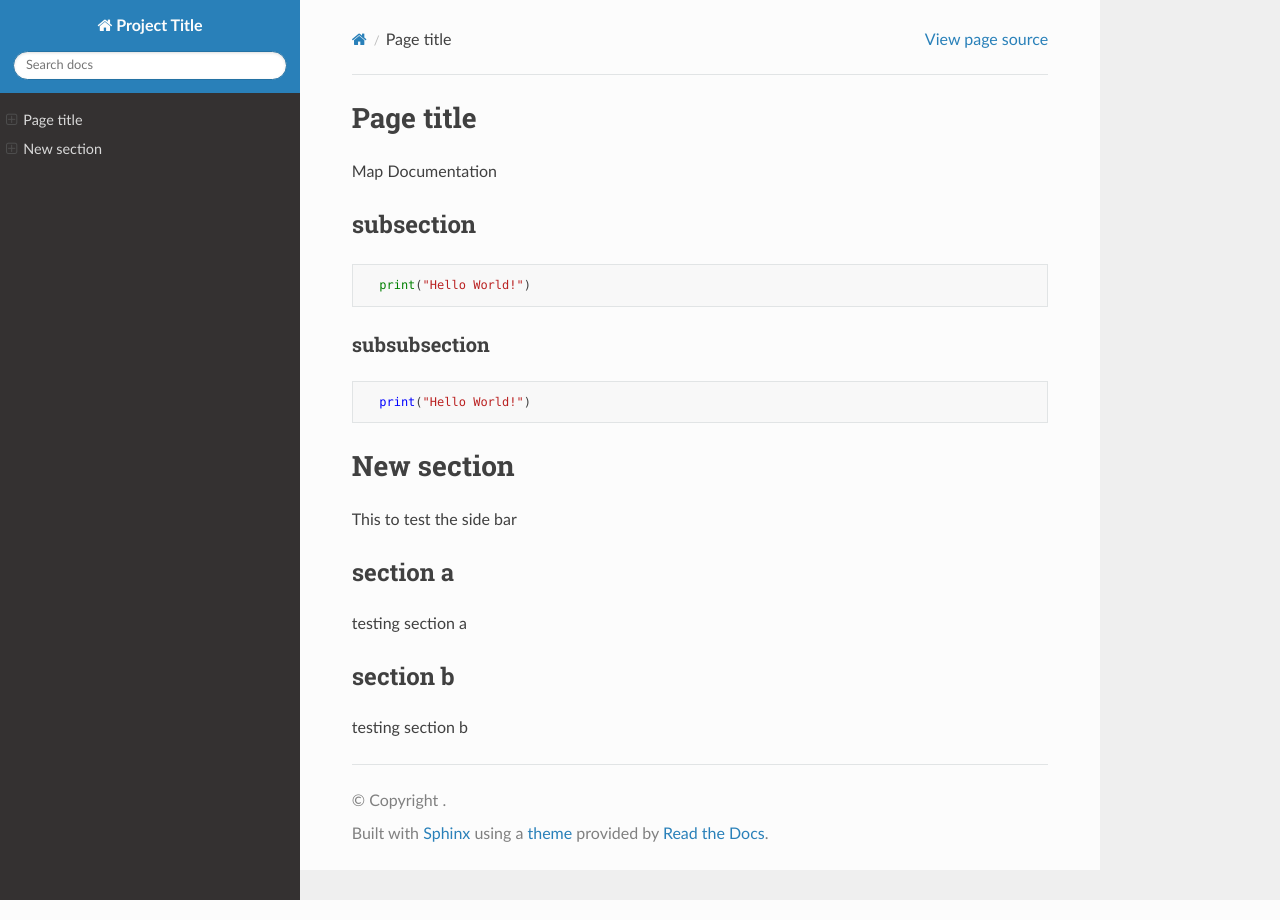
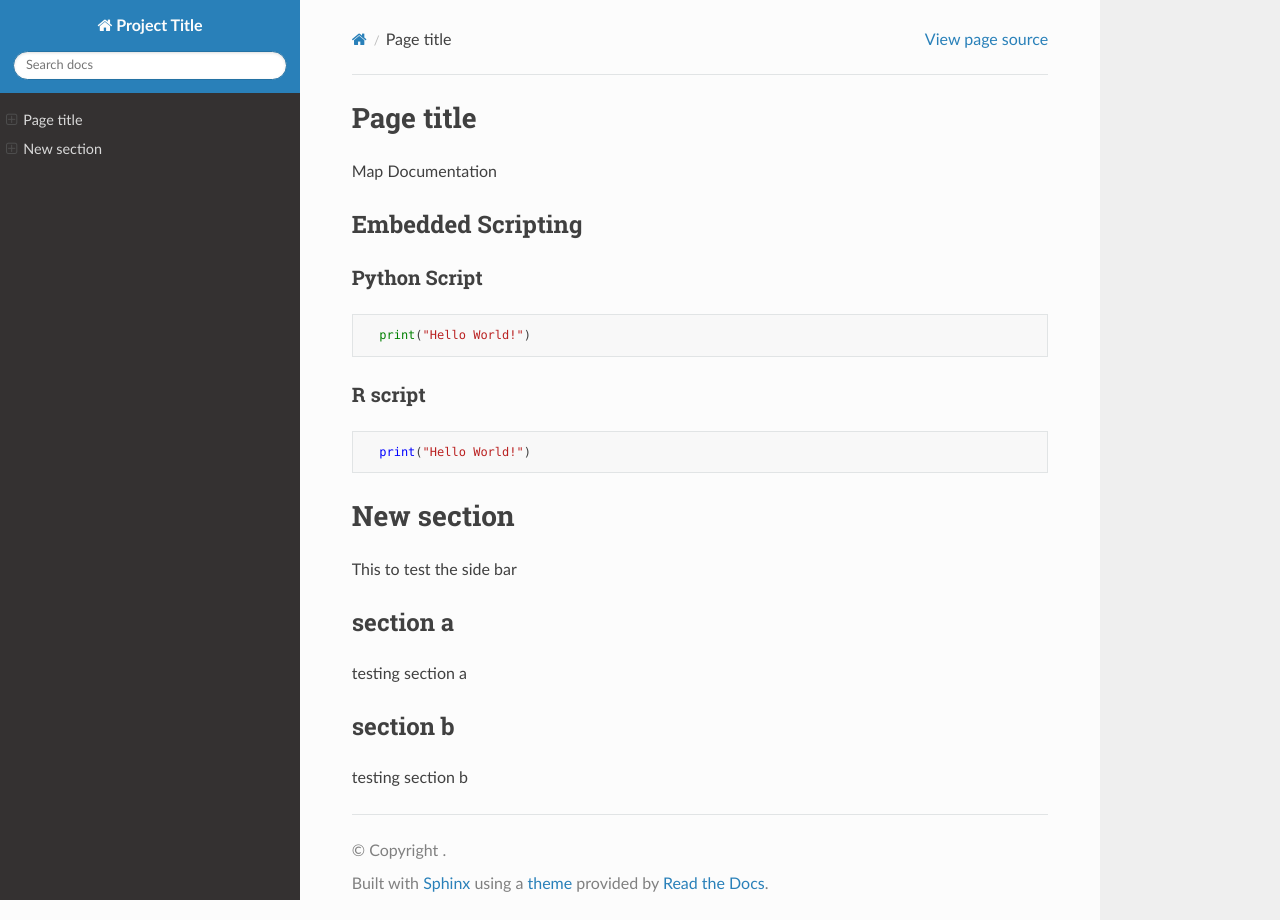
Before and after one commit to ajcecil/example_readthedocs, a Sphinx documentation site: the page built from docs/index.md, in a window 1280 px wide. Built offline with Sphinx 7.4.7 and the Read the Docs theme 3.1.0, drawn with Linux system fonts in a browser that asks for light colours.

Commit message:
Update index.md

````diff
--- a/docs/index.md
+++ b/docs/index.md
@@ -2,11 +2,12 @@
 
 Map Documentation
 
-## subsection
+## Embedded Scripting
+### Python Script
 ``` python
   print("Hello World!")
 ```
-### subsubsection
+### R script
 ``` R
   print("Hello World!")
 ```
````
